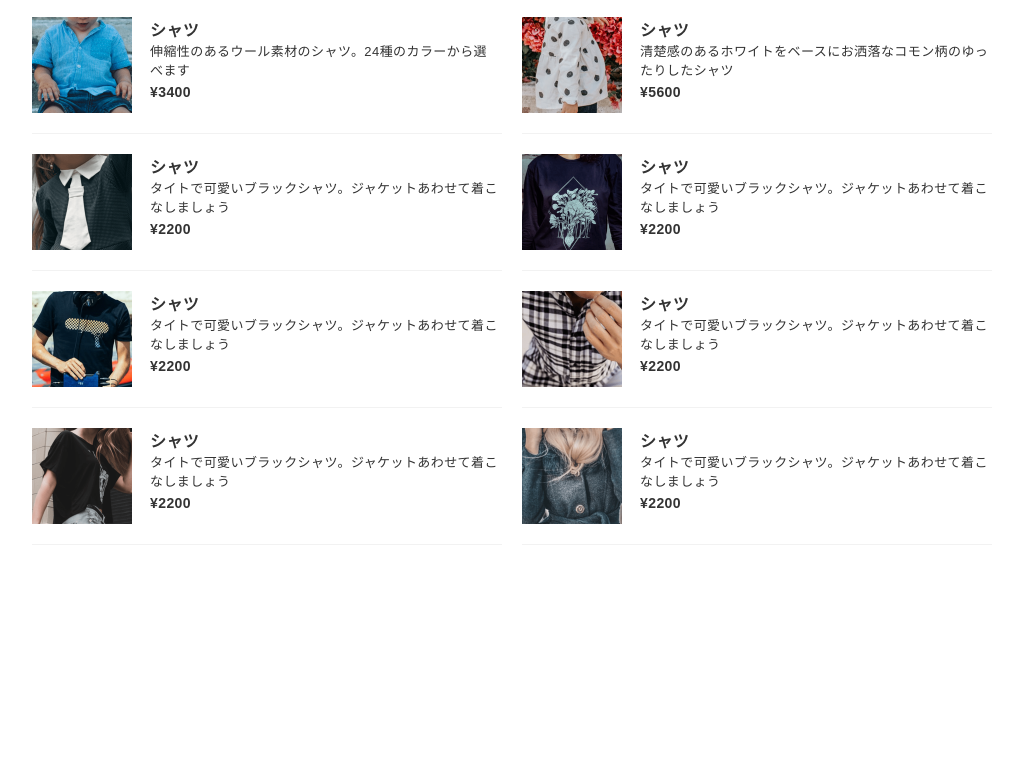
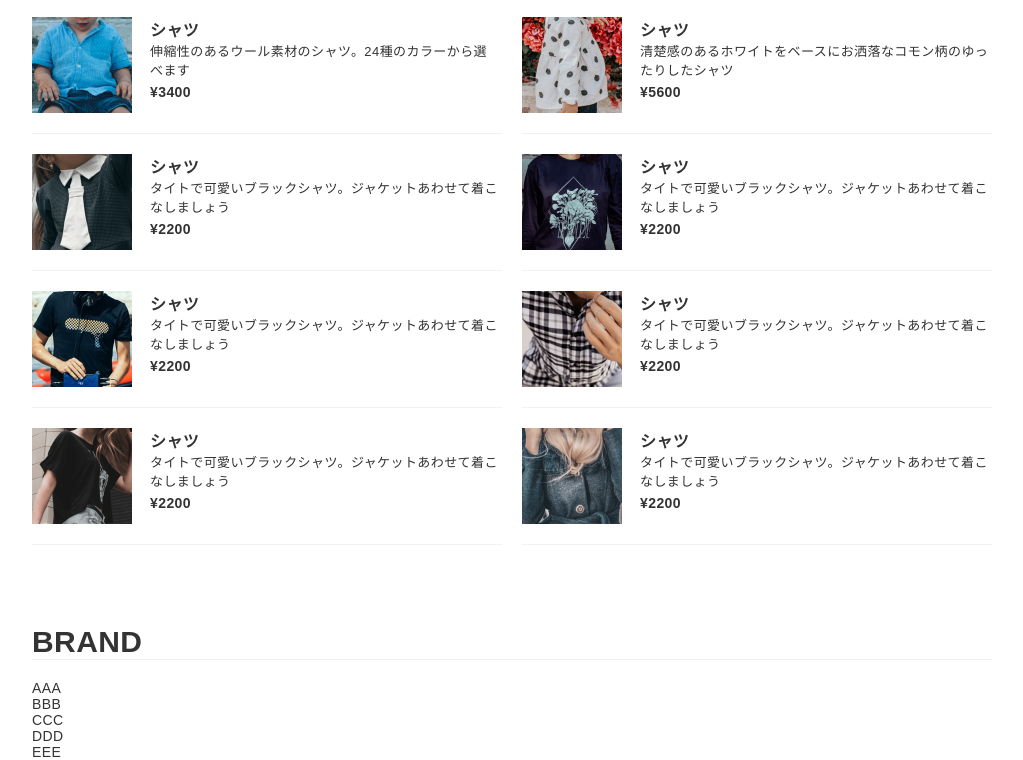
Before and after one commit to SeiyaSaito1234/Portfolio_1, a plain HTML site: page index.html in a window 1280 px wide. Shown: the part 3224-3984 px from the top of the page, without its empty margins (128-1151 px from the left). Before the commit the page ends 3849 px from the top, so only its background shows below. Drawn offline with Linux system fonts and the light colour scheme.

Commit message:
2 commit

```diff
--- a/index.html
+++ b/index.html
@@ -528,6 +528,20 @@
 			</section>
 		</div>
 		<!-- inner -->
+		<section class="c-brand">
+			<div class="inner">
+				<div class="c-section-head">
+					<h2 class="c-section-title">BRAND</h2>
+				</div>
+				<ul class="brand-list">
+				 <li><a href="">AAA</a></li>
+				 <li><a href="">BBB</a></li>
+				 <li><a href="">CCC</a></li>
+				 <li><a href="">DDD</a></li>
+				 <li><a href="">EEE</a></li>
+				</ul>
+			</div>
+		</section>
 	</div>
 	<!-- contents -->
 
```
